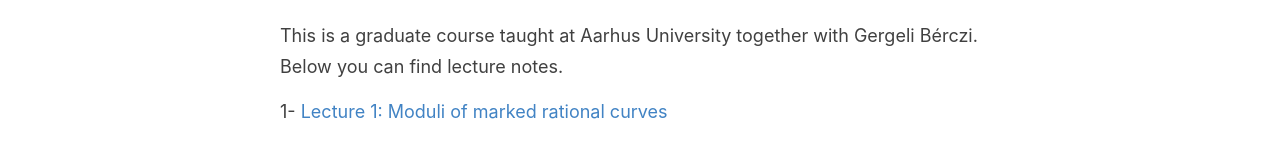
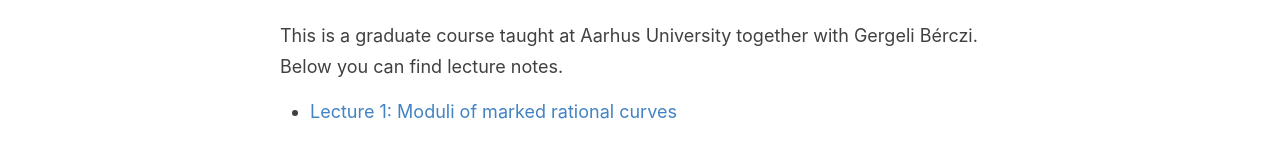
Before and after one commit to anddil/anddil.github.io, a Jekyll site: the page built from _pages/teaching.md, in a window 1280 px wide. Shown: the part 322-480 px from the top of the page. Built offline with Jekyll 4.4.1, drawn with Linux system fonts in a browser that asks for light colours.

Commit message:
Update teaching.md

```diff
--- a/_pages/teaching.md
+++ b/_pages/teaching.md
@@ -9,4 +9,4 @@
 
 This is a graduate course taught at Aarhus University together with Gergeli Bérczi. Below you can find lecture notes.
 
-1- [Lecture 1: Moduli of marked rational curves](CohFT/Lecture1.pdf)
+- [Lecture 1: Moduli of marked rational curves](CohFT/Lecture1.pdf)
```
